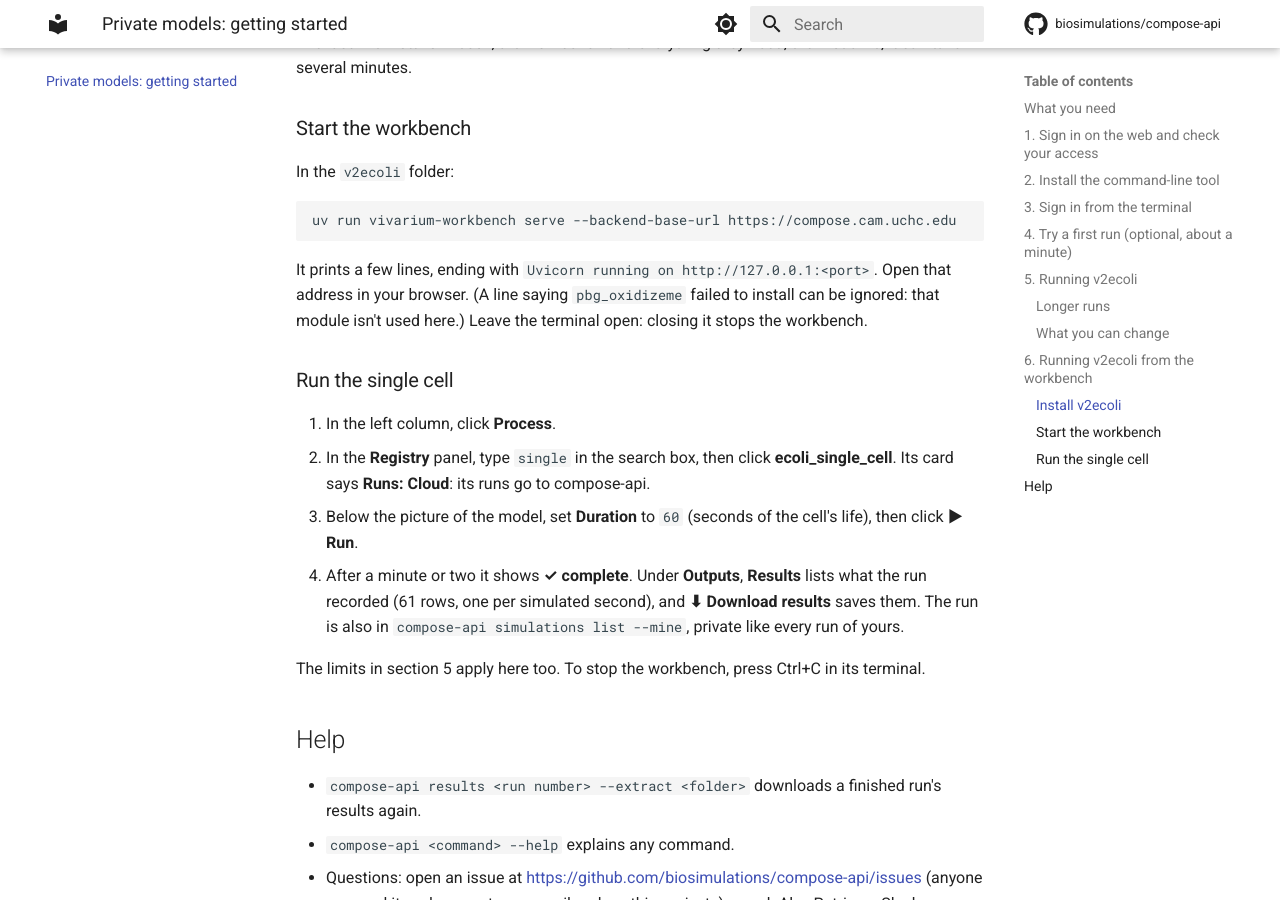
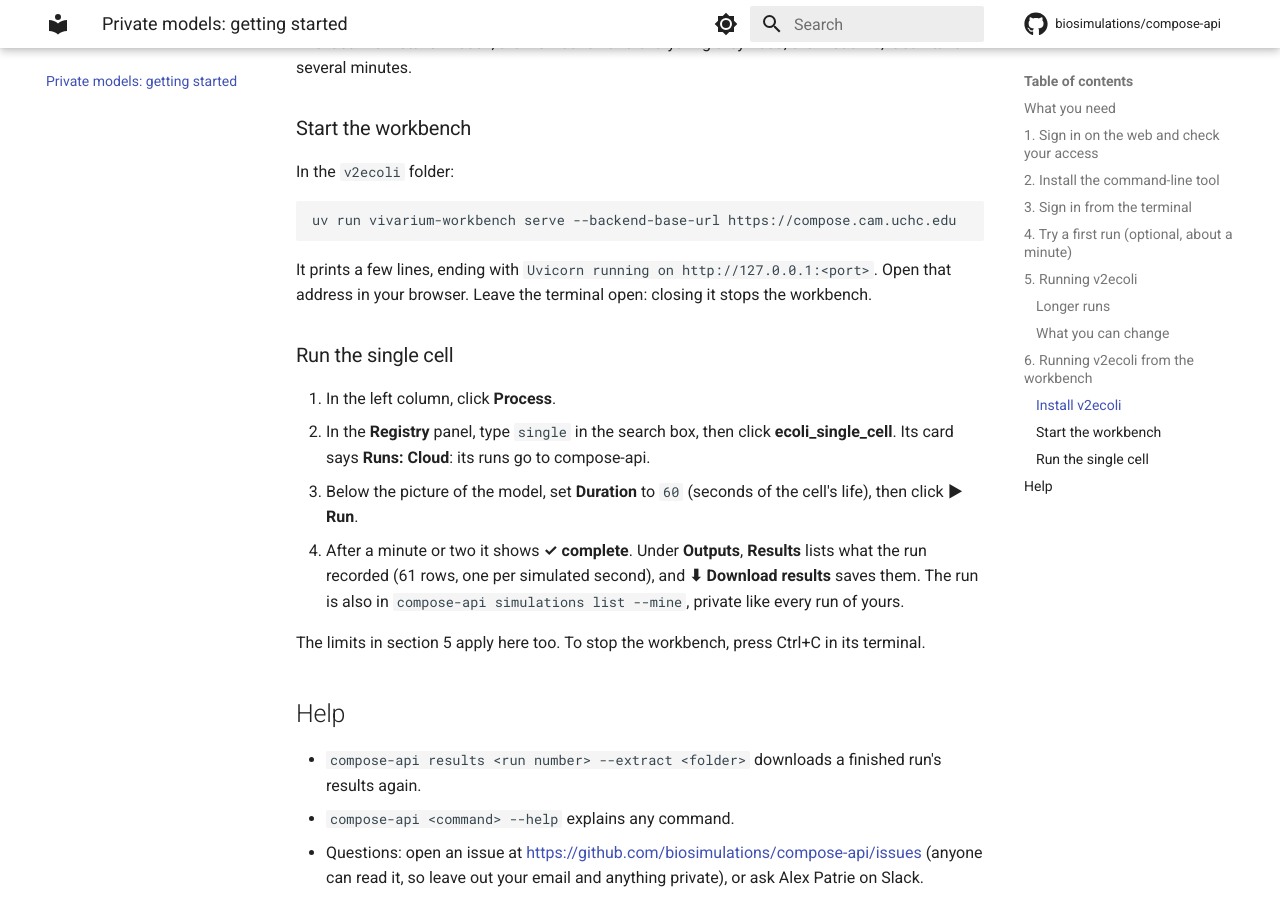
Before and after one commit to biosimulations/compose-api, an MkDocs documentation site: the page built from docs/private-models.md, in a window 1280 px wide and 900 px high, scrolled down 4368 px. Built offline with MkDocs 1.6.1 and Material for MkDocs 9.7.7, drawn with Linux system fonts in a browser that asks for light colours; comment, search, counter and statistics services are not loaded.

Commit message:
docs(private-models): drop the pbg_oxidizeme note; v2ecoli #975 fixed the warning
v2ecoli main (70ee0cc6) pins pbg_oxidizeme to a commit that exists, so the
workbench no longer prints a failed install at start (checked: all six
workspace modules provision).

Co-Authored-By: Claude Opus 5.5 <noreply@anthropic.com>
Claude-Session: https://claude.ai/code/session_01PcSWnxrDtCgf4FKc3SffXu

````diff
--- a/docs/private-models.md
+++ b/docs/private-models.md
@@ -185,8 +185,7 @@ uv run vivarium-workbench serve --backend-base-url https://compose.cam.uchc.edu
 ```
 
 It prints a few lines, ending with `Uvicorn running on http://127.0.0.1:<port>`. Open that address in your browser.
-(A line saying `pbg_oxidizeme` failed to install can be ignored: that module isn't used here.) Leave the terminal
-open: closing it stops the workbench.
+Leave the terminal open: closing it stops the workbench.
 
 ### Run the single cell
 
````
